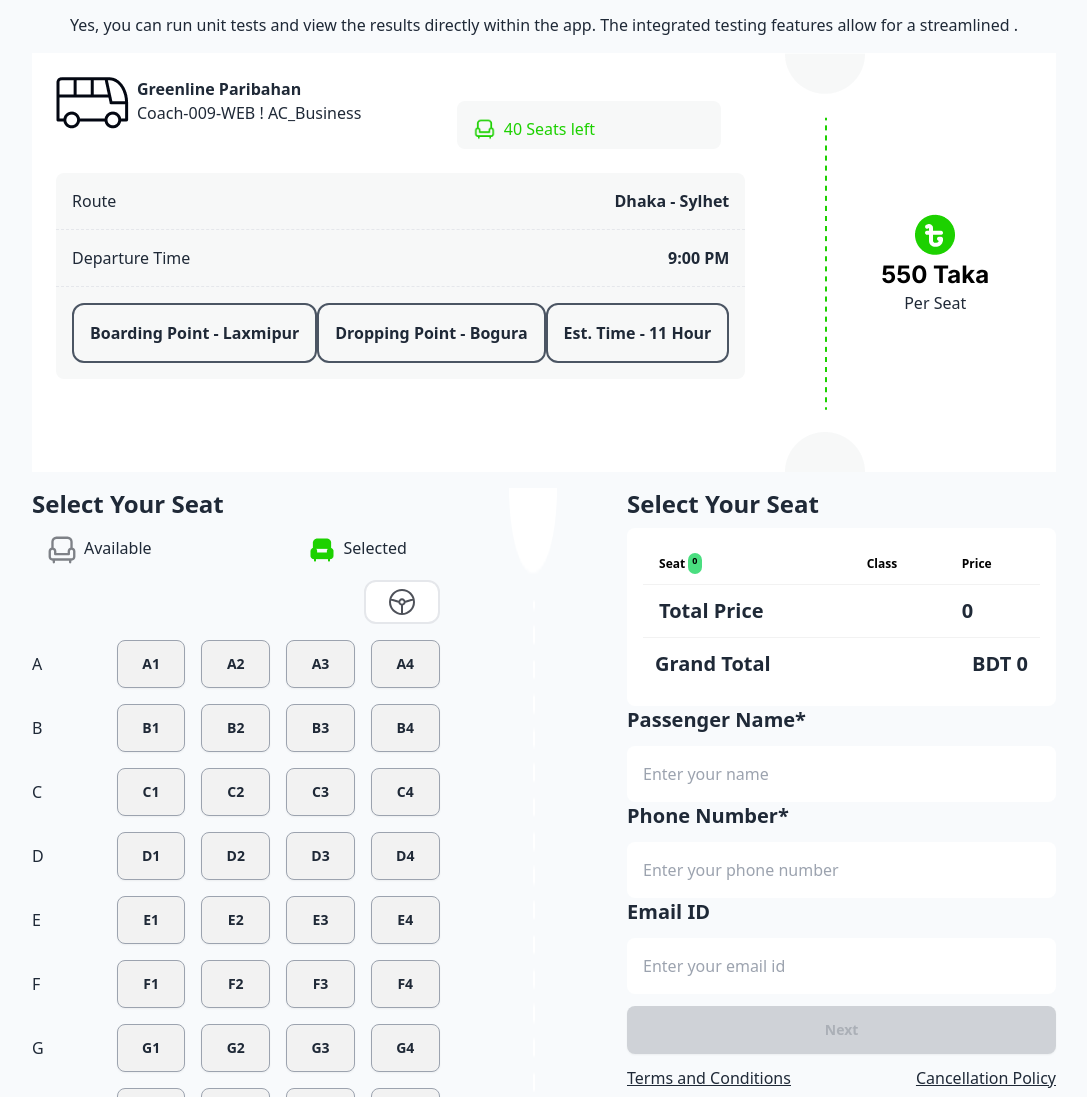
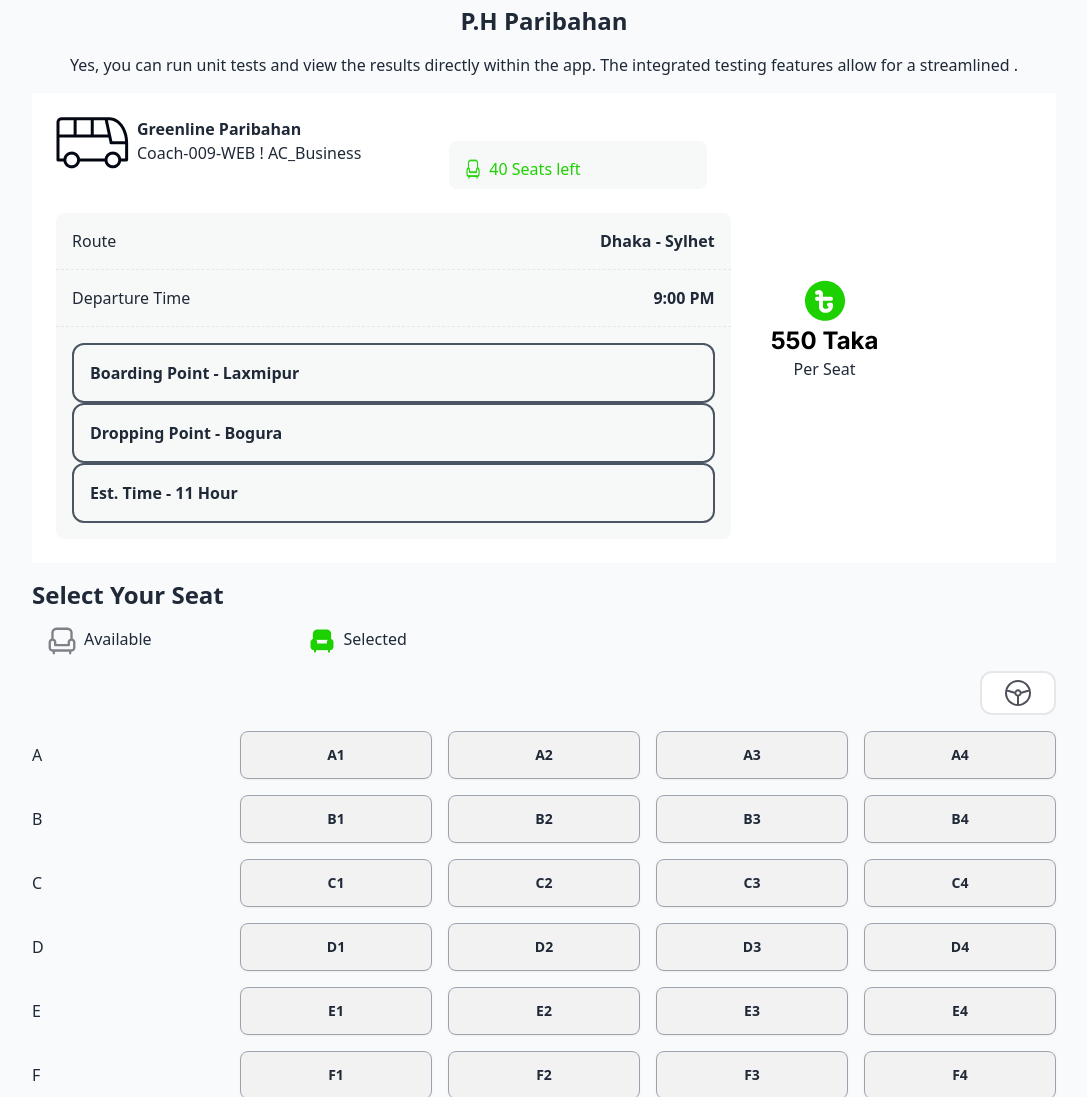
Before and after one commit to farzanafatema/smart-ticketing, a plain HTML site: page index.html in a window 1280 px wide. Shown: the part 1703-2800 px from the top of the page, without its empty margins (96-1183 px from the left). Drawn offline with nearby package versions, Linux system fonts and the light colour scheme; a script that the page names is missing.

Commit message:
adding responsiveness

```diff
--- a/index.html
+++ b/index.html
@@ -30,7 +30,7 @@
 
 <body>
     <!-- nav bar -->
-    <nav id="nav" class=" px-32 pt-12">
+    <nav id="nav" class="p-10 lg:px-32 lg:pt-12">
         <div class="navbar bg-base-100">
             <div class="navbar-start">
                 <div class="dropdown">
@@ -72,8 +72,8 @@
     </nav>
 
     <!-- banner section -->
-    <section id="banner" class="  bg-[url(images/banner.png)] bg-no-repeat bg-center p-20">
-        <div class="flex flex-col justify-center items-center  space-y-6 text-white">
+    <section id="banner" class="  bg-[url(images/banner.png)] bg-no-repeat bg-center  lg:p-20">
+        <div class="flex flex-col justify-center items-center  lg:space-y-6 text-white">
             <h1 class="text-6xl font-raleway font-bold"> End-to-End Travel with <br> <span
                     class="text-[#1DD100] pl-24 ">P
                     Paribahan</span>
@@ -126,9 +126,9 @@
         </div>
     </section>
     <!-- cupon section -->
-    <section id="cupon" class="min-h-screen  p-32 ">
+    <section id="cupon" class="min-h-screen lg:p-32 ">
         <h1 class="text-4xl text-center font-bold">Best offers for you</h1>
-        <div class="grid grid-cols-2 gap-6 m-6">
+        <div class="grid grid-cols-1 lg:grid-cols-2 gap-6 m-6">
             <div class="flex flex-row  bg-[#FFBF0F] rounded-2xl">
                 <div class="p-6 space-y-2">
                     <h1 class="text-2xl text-black font-bold">15% OFF</h1>
@@ -172,7 +172,8 @@
         </div>
     </section>
     <!-- main section -->
-    <main id="buyTicket" class="min-h-screen  p-32  space-y-4 bg-slate-50 border-t-4 border-t-[#1DD100] rounded-t-3xl">
+    <main id="buyTicket"
+        class="min-h-screen p-10  lg:p-32  space-y-4 bg-slate-50 border-t-4 border-t-[#1DD100] rounded-t-3xl">
         <h1 class="text-2xl font-bold text-center ">P.H Paribahan</h1>
         <p class="text-center">Yes, you can run unit tests and view the results directly within the app. The integrated
             testing features
@@ -180,10 +181,10 @@
         <!-- greenline poribohon -->
 
         <section>
-            <div class=" flex flex-row gap-4 bg-white">
+            <div class=" flex flex-col lg:flex-row gap-4 bg-white">
 
                 <div class="p-6">
-                    <div class="grid grid-cols-2 gap-16 ">
+                    <div class="grid grid-cols-1 lg:grid-cols-2 lg:gap-16 ">
                         <div class="flex gap-2">
                             <div>
                                 <img src="images/bus-logo.png" alt="">
@@ -194,8 +195,8 @@
                             </div>
 
                         </div>
-                        <div class="flex flex-row gap-2  h-12 bg-[#F7F8F8] rounded-lg m-6 p-4">
-                            <img class="h-6" src="images/seat-green.png" alt="">
+                        <div class="flex  flex-row gap-2  h-12 bg-[#F7F8F8] rounded-lg m-6 p-2 lg:p-4">
+                            <img class=" w-4 h-6" src="images/seat-green.png" alt="">
                             <p class=" text-[#1DD100]"> <span id="seatAvailable">40</span> Seats left </p>
                         </div>
                     </div>
@@ -212,7 +213,7 @@
                         </div>
                         <hr class="border-dashed border-x-2">
                         <!-- three box -->
-                        <div class="flex justify-between p-4">
+                        <div class="flex flex-col  lg:justify-between p-4">
                             <p class="border-2 border-gray-600 rounded-xl p-4 font-semibold">Boarding Point - Laxmipur
                             </p>
                             <p class="border-2 border-gray-600 rounded-xl p-4 font-semibold">Dropping Point - Bogura</p>
@@ -220,10 +221,8 @@
                         </div>
                     </div>
                 </div>
-                <!-- divider img -->
-                <div>
-                    <img src="images/info-devider.png" alt="">
-                </div>
+
+
                 <!-- price -->
                 <div class="flex flex-col justify-center items-center">
                     <img src="images/fare.png" alt="">
@@ -232,7 +231,7 @@
                 </div>
             </div>
         </section>
-        <section class="flex justify-between ">
+        <section class="flex flex-col lg:justify-between ">
             <!-- left side -->
             <section class="">
                 <h1 class="font-bold text-2xl">Select Your Seat</h1>
@@ -345,7 +344,7 @@
                     </div>
                 </div>
             </section>
-            <img class="max-h-full" src="images/cupon-devider.png" alt="">
+
             <!-- right side -->
             <section>
                 <h1 class="font-bold text-2xl">Select Your Seat</h1>
```
